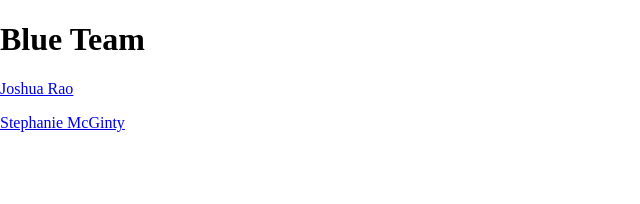
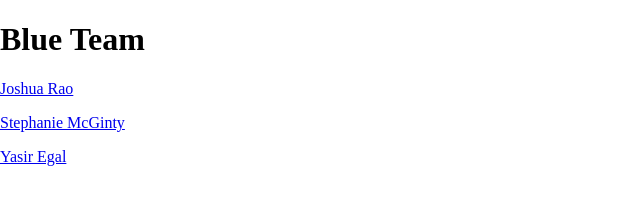
Before and after one commit to jraobc/isit422-blue-1, a website: page public/index.html in a window 1280 px wide. Shown: the full height of the page, 0-640 px from the left. Drawn offline with Linux system fonts and the light colour scheme.

Commit message:
Update index.html

```diff
--- a/public/index.html
+++ b/public/index.html
@@ -11,6 +11,7 @@
     <h1>Blue Team</h1>
     <p><a href="./jrao">Joshua Rao</a></p>
     <p><a href="./smcginty">Stephanie McGinty</a></p>
+    <p><a href="./yegal">Yasir Egal</a></p>
 
     <script src="script.js"></script>
 </body>
```
